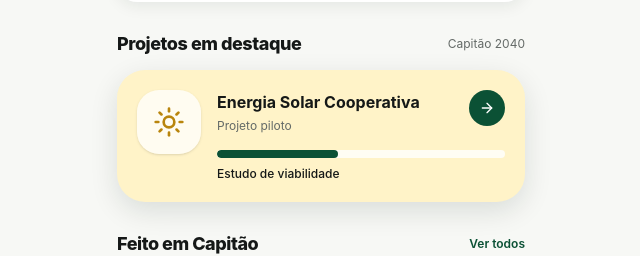
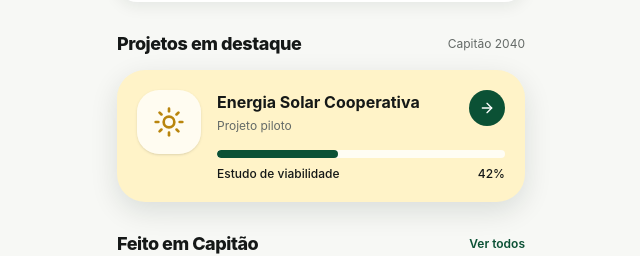
Before and after one commit to luizhbr/capitao-app, a Next.js app: page / in a window 1280 px wide. Shown: the part 902-1158 px from the top of the page, without its empty margins (319-959 px from the left). Built offline with nearby package versions, Linux system fonts and the light colour scheme; no server answers.

Commit message:
feat: render live public project data

```diff
--- a/src/components/capitao/project-card.tsx
+++ b/src/components/capitao/project-card.tsx
@@ -1,5 +1,71 @@
+import Link from "next/link";
 import { ArrowRight, Sun } from "lucide-react";
 
-export function ProjectCard() {
-  return <article className="rounded-[var(--radius-featured)] bg-[var(--capitao-solar-100)] p-5 shadow-[var(--shadow-featured)]"><div className="flex items-start gap-4"><div className="grid size-16 shrink-0 place-items-center rounded-[22px] bg-white/75 shadow-sm"><Sun className="size-8 text-[#b9850d]"/></div><div className="min-w-0 flex-1"><div className="flex items-start justify-between gap-3"><div><p className="text-base font-bold">Energia Solar Cooperativa</p><p className="mt-1 text-xs text-[var(--capitao-text-secondary)]">Projeto piloto</p></div><button className="grid size-9 shrink-0 place-items-center rounded-full bg-[var(--capitao-primary-700)] text-white" aria-label="Abrir projeto"><ArrowRight className="size-4"/></button></div><div className="mt-4 h-2 overflow-hidden rounded-full bg-white/80"><div className="h-full w-[42%] rounded-full bg-[var(--capitao-primary-700)]"/></div><p className="mt-2 text-xs font-medium">Estudo de viabilidade</p></div></div></article>;
+export type PublicProject = {
+  slug: string;
+  title: string;
+  summary: string | null;
+  status: string;
+  progress: number;
+};
+
+const statusLabel: Record<string, string> = {
+  idea: "Ideia",
+  research: "Pesquisa",
+  viability: "Estudo de viabilidade",
+  project: "Projeto",
+  funding: "Captação",
+  execution: "Execução",
+  done: "Concluído",
+};
+
+export function ProjectCard({
+  project = {
+    slug: "energia-solar-cooperativa",
+    title: "Energia Solar Cooperativa",
+    summary: "Projeto piloto",
+    status: "viability",
+    progress: 42,
+  },
+}: {
+  project?: PublicProject;
+}) {
+  const progress = Math.max(0, Math.min(100, Number(project.progress) || 0));
+
+  return (
+    <article className="rounded-[var(--radius-featured)] bg-[var(--capitao-solar-100)] p-5 shadow-[var(--shadow-featured)]">
+      <div className="flex items-start gap-4">
+        <div className="grid size-16 shrink-0 place-items-center rounded-[22px] bg-white/75 shadow-sm">
+          <Sun className="size-8 text-[#b9850d]" />
+        </div>
+        <div className="min-w-0 flex-1">
+          <div className="flex items-start justify-between gap-3">
+            <div>
+              <p className="text-base font-bold">{project.title}</p>
+              <p className="mt-1 line-clamp-2 text-xs text-[var(--capitao-text-secondary)]">
+                {project.summary || "Projeto Capitão 2040"}
+              </p>
+            </div>
+            <Link
+              href={`/capitao-2040#${project.slug}`}
+              className="grid size-9 shrink-0 place-items-center rounded-full bg-[var(--capitao-primary-700)] text-white"
+              aria-label={`Abrir projeto ${project.title}`}
+            >
+              <ArrowRight className="size-4" />
+            </Link>
+          </div>
+          <div className="mt-4 h-2 overflow-hidden rounded-full bg-white/80">
+            <div
+              className="h-full rounded-full bg-[var(--capitao-primary-700)]"
+              style={{ width: `${progress}%` }}
+            />
+          </div>
+          <div className="mt-2 flex items-center justify-between gap-2 text-xs font-medium">
+            <span>{statusLabel[project.status] ?? project.status}</span>
+            <span>{progress}%</span>
+          </div>
+        </div>
+      </div>
+    </article>
+  );
 }
```
